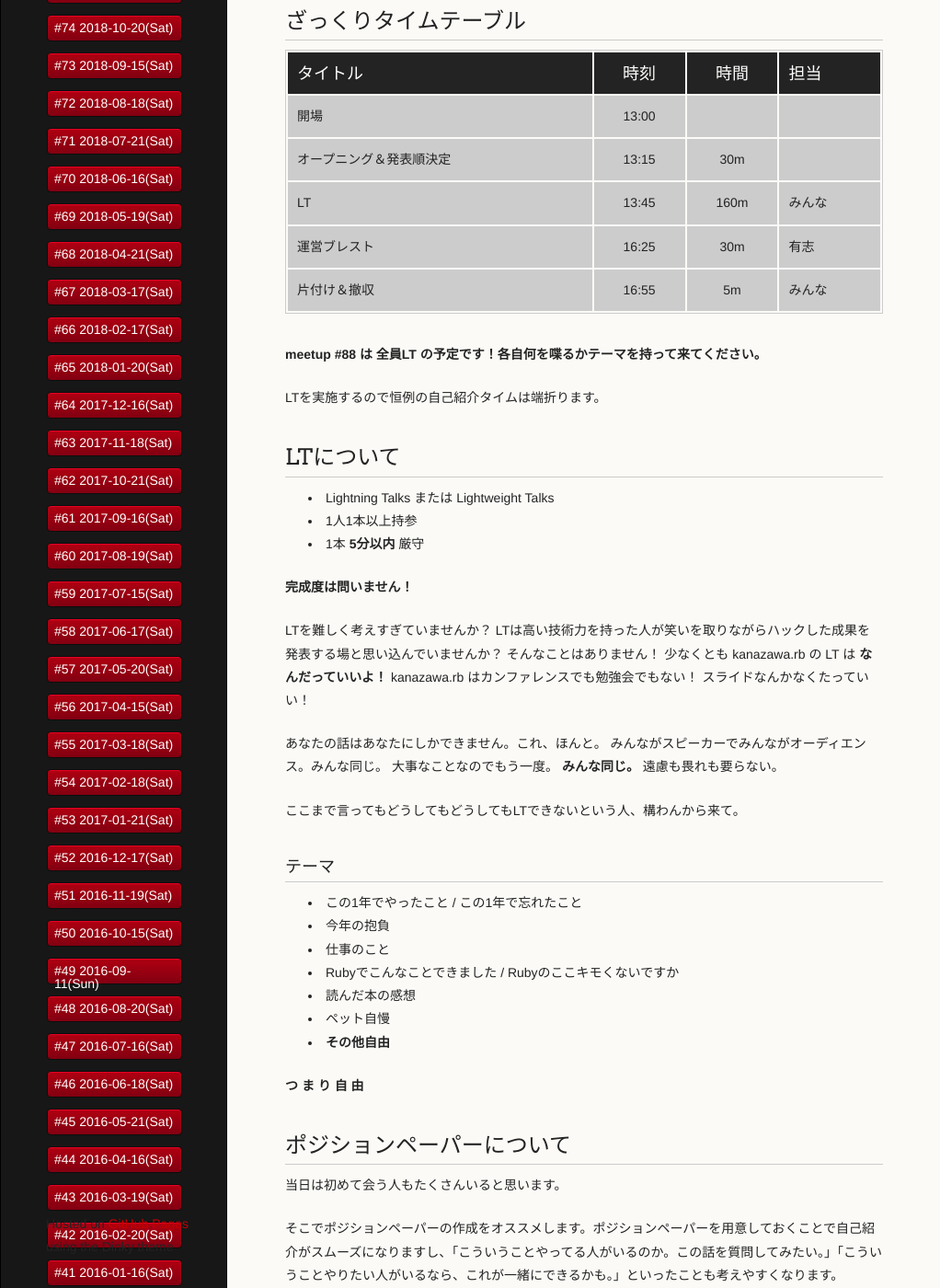
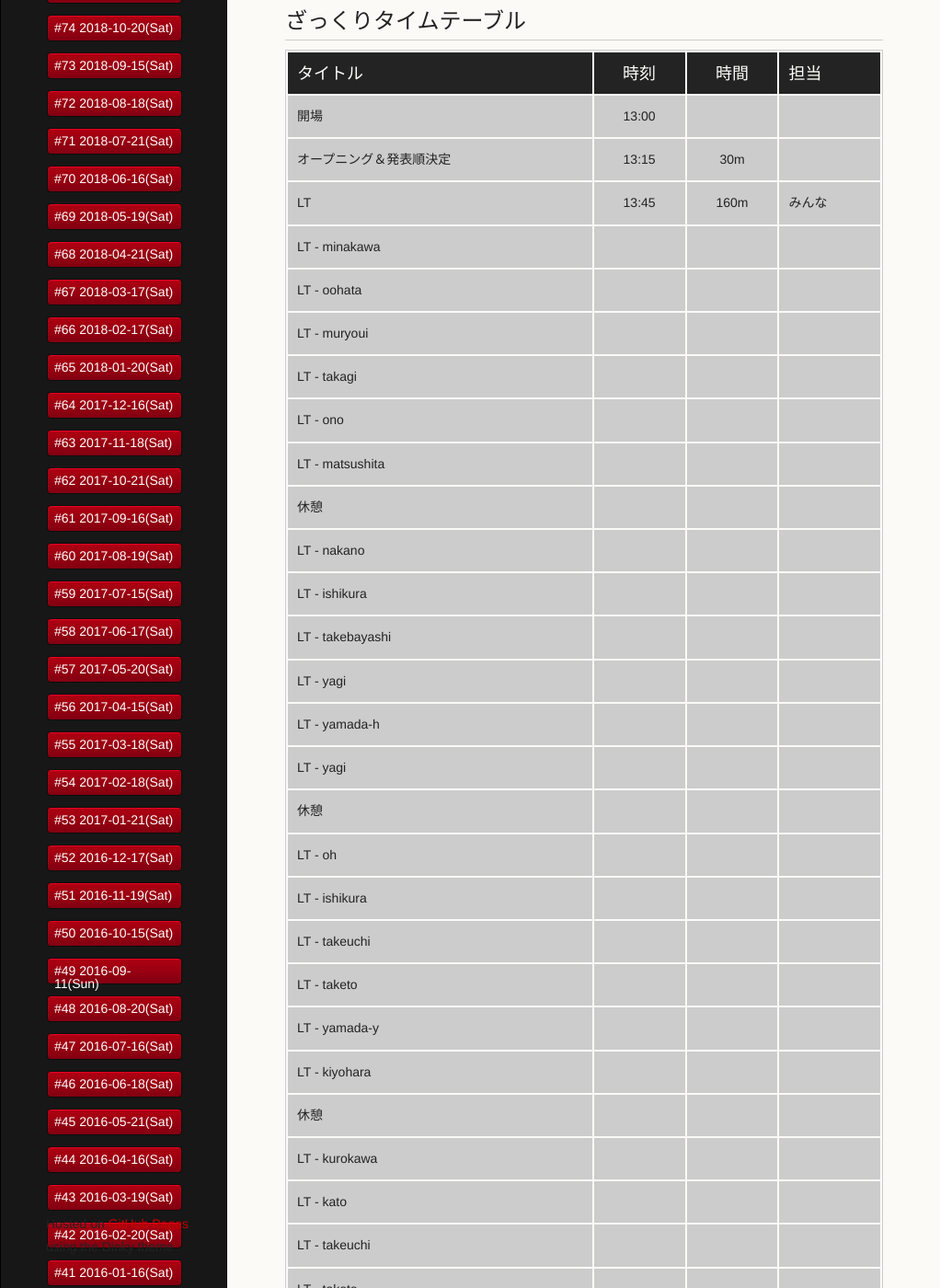
Before and after one commit to kanazawarb/meetup, a Jekyll site: the page built from 88/index.md, in a window 1280 px wide and 1400 px high, scrolled down 774 px. Shown: the whole window at 92% size, without its empty margins (0-1022 px from the left). Built offline with Jekyll 4.4.1, drawn with Linux system fonts in a browser that asks for light colours; a script that is not in the unit is left out.

Commit message:
add 88 LT schedule

```diff
--- a/88/index.md
+++ b/88/index.md
@@ -47,6 +47,32 @@ Twitter 上で表明してもらえると助かります。
 | 開場                              | 13:00 |      |                                                         |
 | オープニング＆発表順決定          | 13:15 | 30m  |                                                         |
 | LT                                | 13:45 | 160m | みんな                                                  |
+| LT - minakawa                     |       |      |                                                         |
+| LT - oohata                       |       |      |                                                         |
+| LT - muryoui                      |       |      |                                                         |
+| LT - takagi                       |       |      |                                                         |
+| LT - ono                          |       |      |                                                         |
+| LT - matsushita                   |       |      |                                                         |
+| 休憩                              |       |      |                                                         |
+| LT - nakano                       |       |      |                                                         |
+| LT - ishikura                     |       |      |                                                         |
+| LT - takebayashi                  |       |      |                                                         |
+| LT - yagi                         |       |      |                                                         |
+| LT - yamada-h                     |       |      |                                                         |
+| LT - yagi                         |       |      |                                                         |
+| 休憩                              |       |      |                                                         |
+| LT - oh                           |       |      |                                                         |
+| LT - ishikura                     |       |      |                                                         |
+| LT - takeuchi                     |       |      |                                                         |
+| LT - taketo                       |       |      |                                                         |
+| LT - yamada-y                     |       |      |                                                         |
+| LT - kiyohara                     |       |      |                                                         |
+| 休憩                              |       |      |                                                         |
+| LT - kurokawa                     |       |      |                                                         |
+| LT - kato                         |       |      |                                                         |
+| LT - takeuchi                     |       |      |                                                         |
+| LT - taketo                       |       |      |                                                         |
+| LT - kato                         |       |      |                                                         |
 | 運営ブレスト                      | 16:25 | 30m  | 有志                                                    |
 | 片付け＆撤収                      | 16:55 | 5m   | みんな                                                  |
 
```
